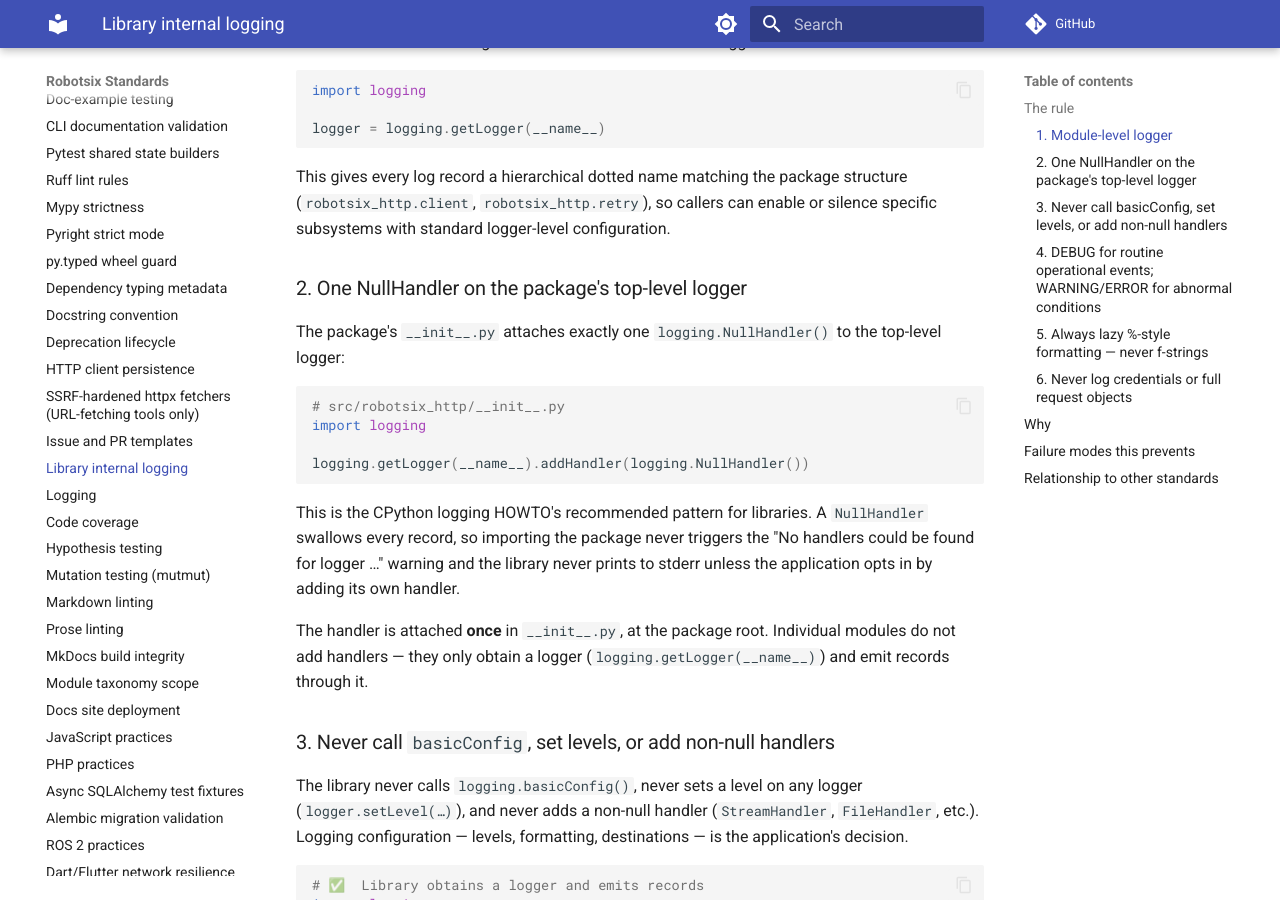
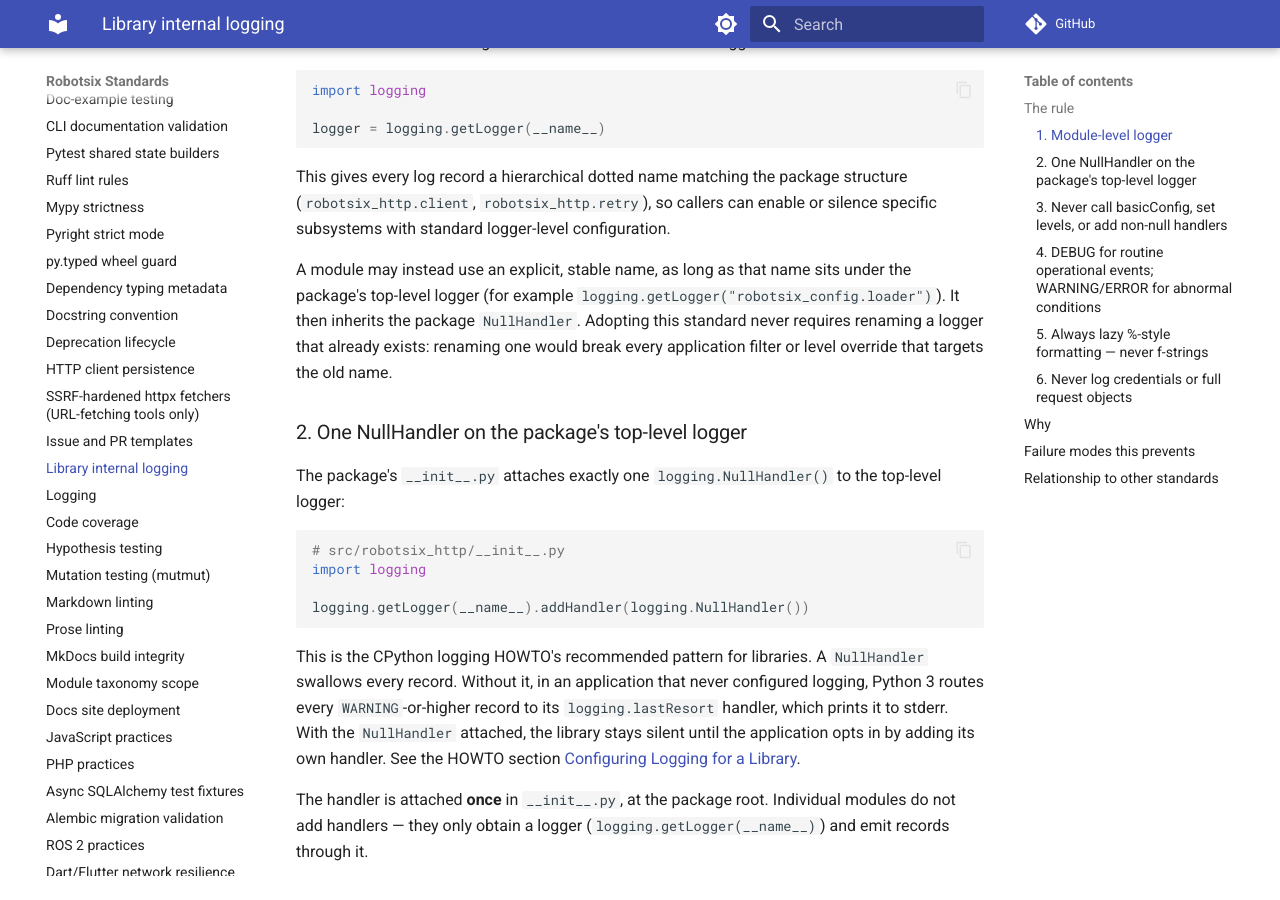
Before and after one commit to damien-robotsix/robotsix-standards, an MkDocs documentation site: the page built from docs/library-logging.md, in a window 1280 px wide and 900 px high, scrolled down 483 px. Built offline with MkDocs 1.6.1 and Material for MkDocs 9.7.7, drawn with Linux system fonts in a browser that asks for light colours; comment, search, counter and statistics services are not loaded; some of the changed text lies outside the part shown.

Commit message:
docs: Standardize: library packages attach a NullHandler to their top-level logger (20261030T155913Z-standardize-library-packages-attach-a-nu-5276) (#462)
Co-authored-by: robotsix-mill <mill@robotsix.local>

````diff
--- a/docs/library-logging.md
+++ b/docs/library-logging.md
@@ -28,6 +28,13 @@ package structure (`robotsix_http.client`, `robotsix_http.retry`), so
 callers can enable or silence specific subsystems with standard
 logger-level configuration.
 
+A module may instead use an explicit, stable name, as long as that name
+sits under the package's top-level logger (for example
+`logging.getLogger("robotsix_config.loader")`). It then inherits the
+package `NullHandler`. Adopting this standard never requires renaming a
+logger that already exists: renaming one would break every application
+filter or level override that targets the old name.
+
 ### 2. One NullHandler on the package's top-level logger
 
 The package's `__init__.py` attaches exactly one `logging.NullHandler()`
@@ -41,10 +48,12 @@ logging.getLogger(__name__).addHandler(logging.NullHandler())
 ```
 
 This is the CPython logging HOWTO's recommended pattern for libraries.
-A `NullHandler` swallows every record, so importing the package never
-triggers the "No handlers could be found for logger …" warning and the
-library never prints to stderr unless the application opts in by adding
-its own handler.
+A `NullHandler` swallows every record. Without it, in an application that
+never configured logging, Python 3 routes every `WARNING`-or-higher record
+to its `logging.lastResort` handler, which prints it to stderr. With the
+`NullHandler` attached, the library stays silent until the application
+opts in by adding its own handler. See the HOWTO section
+[Configuring Logging for a Library](https://docs.python.org/3/howto/logging.html#configuring-logging-for-a-library).
 
 The handler is attached **once** in `__init__.py`, at the package root.
 Individual modules do not add handlers — they only obtain a logger
@@ -147,11 +156,14 @@ lazy-formatted and never print unless the application opts in.
 
 ## Failure modes this prevents
 
-- **"No handlers could be found" on import.** A library that emits log
-  records without a `NullHandler` causes the `logging` module to print a
-  warning to stderr on the first record. In a container, that warning
-  lands in the log stream with no context, confusing operators. The
-  `NullHandler` silences it.
+- **Library warnings leak to stderr through `lastResort`.** If a library
+  emits records without a `NullHandler`, Python 3 sends every `WARNING`+
+  record to the `logging.lastResort` handler whenever the consumer
+  application has not configured logging. The bare message is printed to
+  stderr, without a timestamp or logger name, and lands unasked in CLI
+  output or a container's log stream. If each package decides this for
+  itself, two robotsix libraries in the same process behave differently.
+  The single `NullHandler` gives the whole fleet the same behaviour.
 - **Library steals logging configuration.** A library that calls
   `basicConfig()` or `setLevel()` on import overwrites the application's
   logging setup. The first import wins; every subsequent library and the
````
